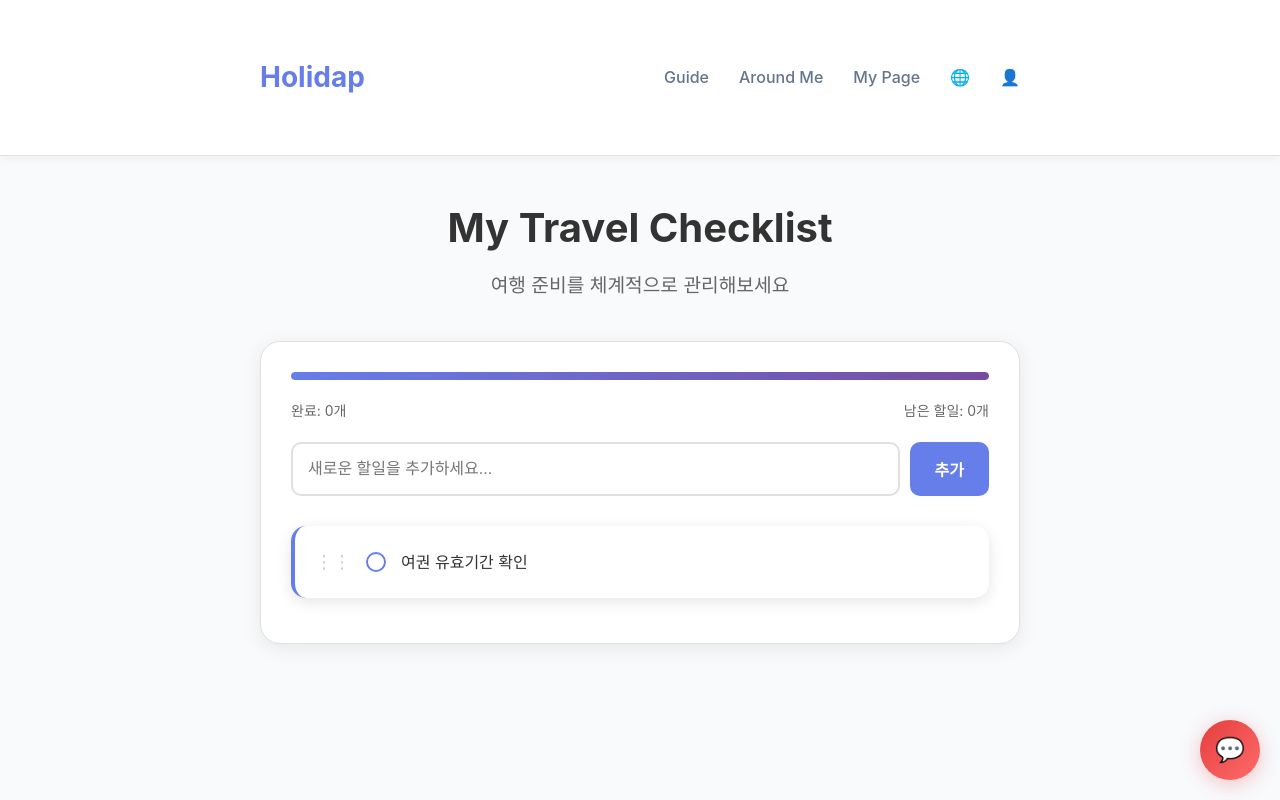
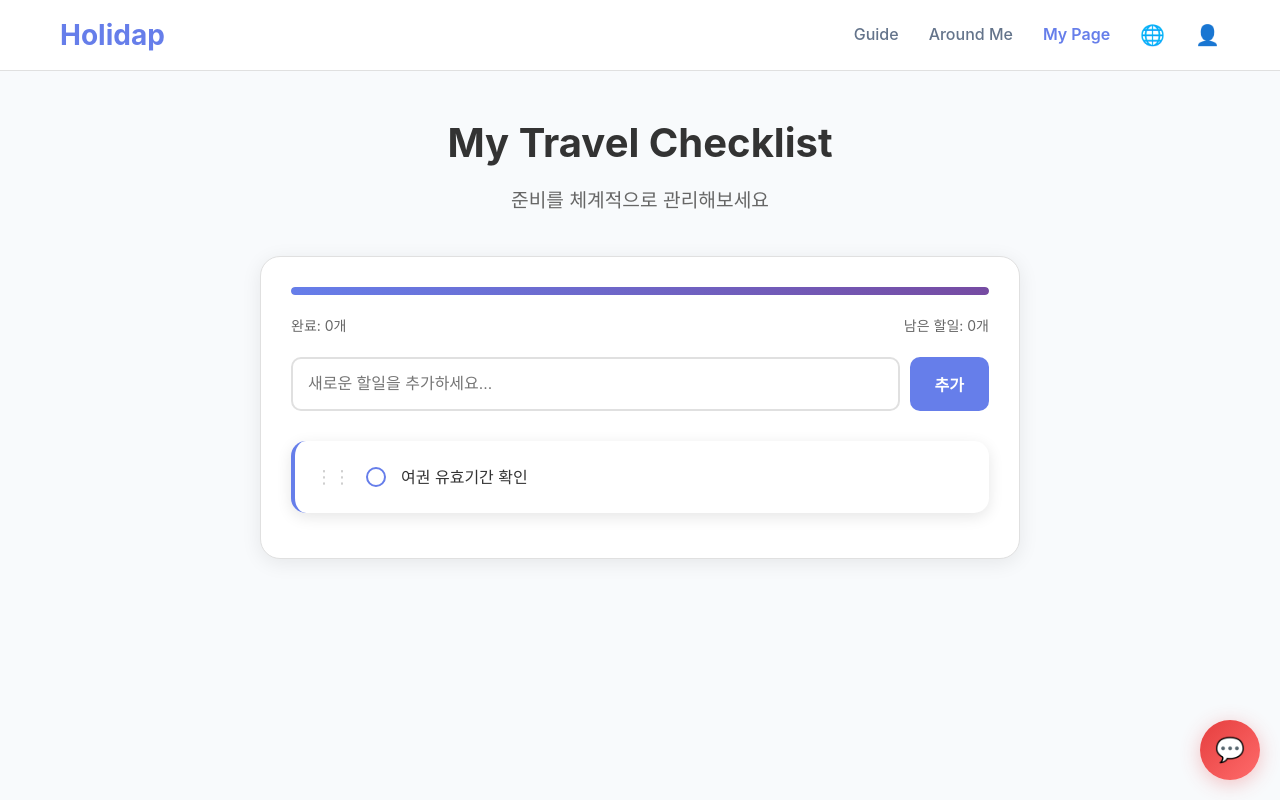
Before and after one commit to renc-hj/holidap-prototype, a plain HTML site: page checklist.html in a window 1280 px wide. Drawn offline with Linux system fonts and the light colour scheme.

Commit message:
header debug

```diff
--- a/checklist.html
+++ b/checklist.html
@@ -5,7 +5,6 @@
   <meta name="viewport" content="width=device-width, initial-scale=1.0" />
   <title>My Page - Holidap</title>
   <style>
-    /* ===== 기본 스타일 (My Page) ===== */
     * {
       margin: 0;
       padding: 0;
@@ -17,61 +16,73 @@
       color: #333;
       line-height: 1.6;
     }
+
+    /* ===== Header 스타일 ===== */
     header {
       background: #ffffff;
       border-bottom: 1px solid #e0e0e0;
-      padding: 15px 0;
-      box-shadow: 0 2px 10px rgba(0, 0, 0, 0.05);
       position: sticky;
       top: 0;
       z-index: 100;
     }
-    nav {
+
+    .header-content {
+      max-width: 1200px;
+      margin: 0 auto;
       display: flex;
       justify-content: space-between;
       align-items: center;
-      max-width: 1200px;
-      margin: 0 auto;
+      height: 70px;
       padding: 0 20px;
     }
+
     .logo {
       font-size: 28px;
       font-weight: bold;
       color: #667eea;
       text-decoration: none;
     }
-    .nav-links {
+
+    .nav-menu {
       display: flex;
       list-style: none;
       gap: 30px;
       align-items: center;
     }
-    .nav-links a {
+
+    .nav-menu a {
       text-decoration: none;
       color: #64748b;
       font-weight: 500;
       transition: all 0.3s ease;
       position: relative;
     }
-    .nav-links a:hover {
+
+    .nav-menu a:hover {
       color: #667eea;
       transform: translateY(-2px);
     }
-    .nav-links a.active {
+
+    .nav-menu a.active {
       color: #667eea;
       font-weight: 600;
     }
 
-    .icon-btn {
-      background: none;
-      border: none;
+    .nav-menu a.active::after {
+      display: none;
+    }
+
+    .nav-icon {
       font-size: 20px;
       cursor: pointer;
       transition: transform 0.3s ease;
     }
-    .icon-btn:hover {
+
+    .nav-icon:hover {
       transform: scale(1.1);
     }
+
+    /* ===== 이하 기존 스타일 유지 ===== */
     .container {
       max-width: 800px;
       margin: 40px auto;
@@ -545,24 +556,23 @@
   </style>
 </head>
 <body>
-
   <header>
-        <nav class="container">
+    <div class="header-content">
       <a href="#" class="logo">Holidap</a>
-            <ul class="nav-links">
+      <ul class="nav-menu">
         <li><a href="#guide">Guide</a></li>
         <li><a href="aroundme.html">Around Me</a></li>
-                <li><a href="mypage.html">My Page</a></li>
+        <li><a href="mypage.html" class="active">My Page</a></li>
         <li><a href="#" class="nav-icon">🌐</a></li>
         <li><a href="#" class="nav-icon">👤</a></li>
       </ul>
-        </nav>
+    </div>
   </header>
 
   <div class="container">
     <div class="page-header">
       <h1 class="page-title">My Travel Checklist</h1>
-      <p class="page-subtitle">여행 준비를 체계적으로 관리해보세요</p>
+      <p class="page-subtitle">준비를 체계적으로 관리해보세요</p>
     </div>
 
     <div class="checklist-container">
```
Also changed, not shown: aroundme.html (+1 -1 lines), index.html (+1 -2 lines). Lines whose indentation alone changed are shown as unchanged.
